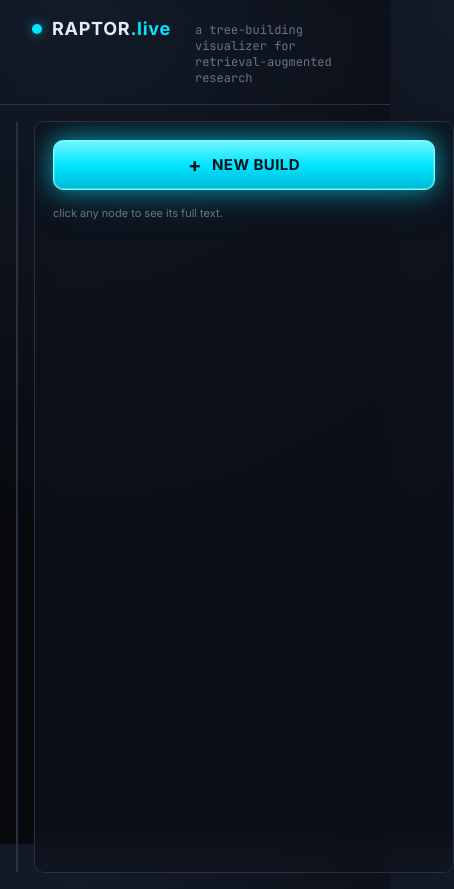
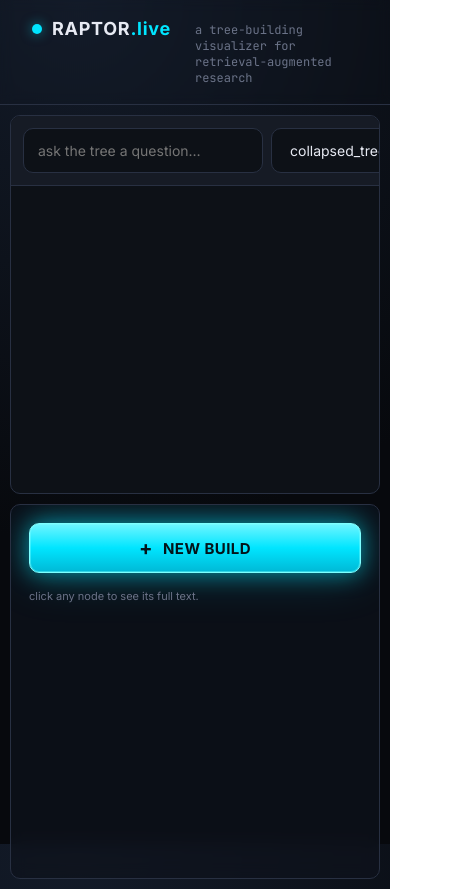
Before and after one commit to G-Pavel-H/RaptorVisualiser, an Angular app in the folder frontend/: page /builds/1/explore in a window 390 px wide. Shown: the whole page, 454 px wide, since content can reach past the window. Built offline with nearby package versions, Linux system fonts and the light colour scheme; no server answers.

Commit message:
Fix for mobile phones

```diff
--- a/frontend/src/app/pages/build/build.component.ts
+++ b/frontend/src/app/pages/build/build.component.ts
@@ -76,6 +76,19 @@ import { TVEdge, TVNode, TreeViewComponent } from '../../components/tree-view.co
       padding: 16px;
       height: calc(100vh - 60px);
     }
+    /* Phones: stack canvas + side panel vertically so the side panel
+       reaches the bottom of the viewport instead of leaving dead space. */
+    @media (max-width: 768px) {
+      .build-layout {
+        grid-template-columns: 1fr;
+        grid-template-rows: 45vh 1fr;
+        /* Use dvh where supported so the iOS Safari address-bar collapse
+           doesn't leave a gap under the panel. */
+        height: calc(100dvh - 60px);
+        padding: 10px;
+        gap: 10px;
+      }
+    }
     .canvas {
       background: var(--bg-1);
       border: 1px solid var(--border);
@@ -88,6 +101,8 @@ import { TVEdge, TVNode, TreeViewComponent } from '../../components/tree-view.co
       flex-direction: column;
       padding: 18px;
       gap: 16px;
+      min-height: 0;          /* allow inner .log to flex-shrink */
+      overflow: hidden;
     }
     .header { display: flex; align-items: center; gap: 12px; }
     .status-dot {
@@ -117,7 +132,8 @@ import { TVEdge, TVNode, TreeViewComponent } from '../../components/tree-view.co
     }
     .counter-label { font-size: 10px; text-transform: uppercase; color: var(--text-2); letter-spacing: 0.1em; }
     .log {
-      flex: 1;
+      flex: 1 1 0;
+      min-height: 0;
       overflow-y: auto;
       font-size: 11px;
       line-height: 1.6;
@@ -126,7 +142,6 @@ import { TVEdge, TVNode, TreeViewComponent } from '../../components/tree-view.co
       border: 1px solid var(--border);
       border-radius: var(--radius);
       padding: 10px;
-      max-height: 320px;
     }
     .log-line.embedded { color: var(--text-1); }
     .log-line.cluster_formed { color: var(--magenta); }
--- a/frontend/src/app/pages/explore/explore.component.ts
+++ b/frontend/src/app/pages/explore/explore.component.ts
@@ -91,6 +91,15 @@ type Method = 'collapsed_tree' | 'tree_traversal';
       padding: 16px;
       height: calc(100vh - 60px);
     }
+    @media (max-width: 768px) {
+      .explore-layout {
+        grid-template-columns: 1fr;
+        grid-template-rows: 45vh 1fr;
+        height: calc(100dvh - 60px);
+        padding: 10px;
+        gap: 10px;
+      }
+    }
     .canvas {
       display: flex;
       flex-direction: column;
@@ -108,7 +117,7 @@ type Method = 'collapsed_tree' | 'tree_traversal';
     }
     .query-input { flex: 1; }
     .tree-area { flex: 1; }
-    .side { display: flex; flex-direction: column; gap: 16px; padding: 18px; overflow-y: auto; }
+    .side { display: flex; flex-direction: column; gap: 16px; padding: 18px; overflow-y: auto; min-height: 0; }
     .new-build-btn {
       display: flex;
       align-items: center;
```
